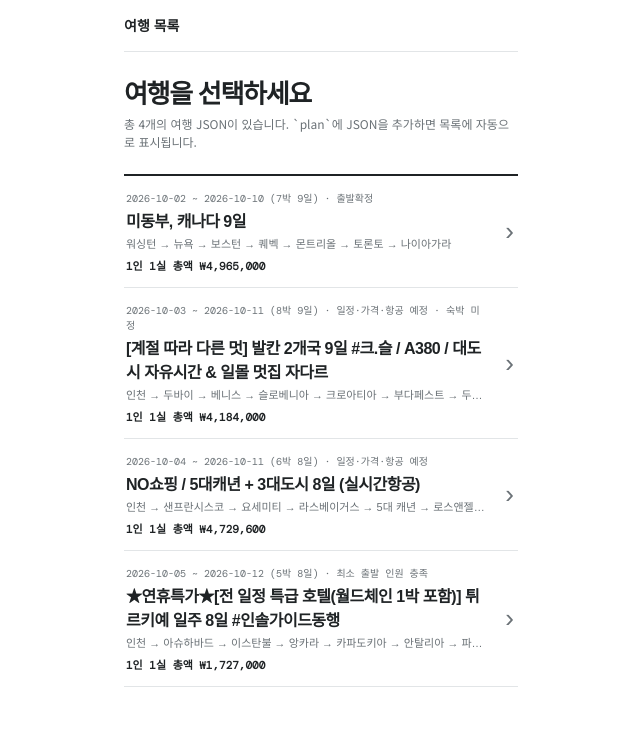
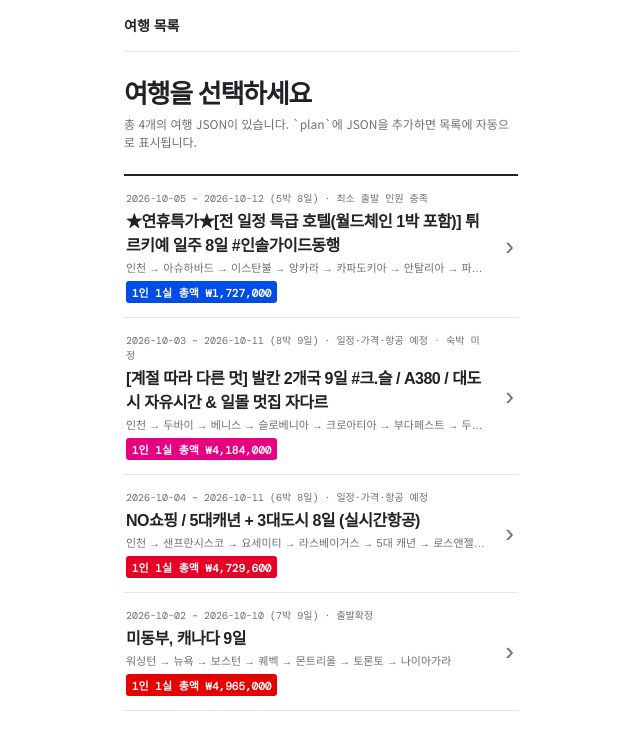
Before and after one commit to lacey0905/trip-plan, a React (Vite) app: page / in a window 1280 px wide. Shown: the top 750 px of the page, without its empty margins (319-959 px from the left). Built offline with nearby package versions, Linux system fonts and the light colour scheme.

Commit message:
스타일 수정: trip-list 버튼의 글꼴 두께 및 색상 변경, cost-total 배경 및 테두리 색상 업데이트

```diff
--- a/src/App.tsx
+++ b/src/App.tsx
@@ -1,4 +1,4 @@
-import { useEffect, useState } from 'react'
+import { useEffect, useState, type CSSProperties } from 'react'
 
 type TravelData = {
   여행: { 상품명: string; 상품코드: string; 기간: string; 형태: string; 주요여정: string; 원본링크: string }
@@ -12,7 +12,17 @@ const won = new Intl.NumberFormat('ko-KR')
 const travelFiles = import.meta.glob<TravelData>('../plan/*.json', { eager: true, import: 'default' })
 const trips = Object.entries(travelFiles)
   .map(([id, data]) => ({ id, data }))
-  .sort((a, b) => a.data.여행.기간.localeCompare(b.data.여행.기간))
+  .sort((a, b) => a.data.예상금액['1인_성인_예상총액'] - b.data.예상금액['1인_성인_예상총액'])
+const tripCosts = trips.map((trip) => trip.data.예상금액['1인_성인_예상총액'])
+const lowestTripCost = Math.min(...tripCosts)
+const highestTripCost = Math.max(...tripCosts)
+const priceStyle = (amount: number): CSSProperties => {
+  const position = highestTripCost === lowestTripCost ? 0.5 : (amount - lowestTripCost) / (highestTripCost - lowestTripCost)
+  const hue = 220 + position * 140
+  return {
+    '--price-color': `hsl(${hue} 100% 45%)`,
+  } as CSSProperties
+}
 
 function TripList({ onSelect }: { onSelect: (id: string) => void }) {
   return <main>
@@ -24,7 +34,7 @@ function TripList({ onSelect }: { onSelect: (id: string) => void }) {
         <span>{data.여행.기간} · {data.필수정보.출발상태}</span>
         <b>{data.여행.상품명}</b>
         <small>{data.여행.주요여정}</small>
-        <em>1인 1실 총액 ₩{won.format(data.예상금액['1인_성인_예상총액'])}</em>
+        <em className="price-amount" style={priceStyle(data.예상금액['1인_성인_예상총액'])}>1인 1실 총액 ₩{won.format(data.예상금액['1인_성인_예상총액'])}</em>
         <i>›</i>
       </button>)}</div>
     </section>
@@ -39,7 +49,7 @@ function TripDetail({ data, onBack }: { data: TravelData; onBack: () => void })
     <section className="trip-summary"><p>{trip.기간} · {essentials.출발상태}</p><h1>{trip.상품명}</h1><span className="code">{trip.상품코드}</span><a className="source-link" href={trip.원본링크} target="_blank" rel="noreferrer">원본 상품 보기 ↗</a></section>
     <section className="cost">
       <h2>예상 비용</h2>
-      <div className="cost-total"><span>1인 1실 총액</span><strong>₩{won.format(singleTotal)}</strong></div>
+      <div className="cost-total" style={priceStyle(singleTotal)}><span>1인 1실 총액</span><strong>₩{won.format(singleTotal)}</strong></div>
       <div className="cost-list">{cost.산출근거.map((item) => <div key={item.항목}><span>{item.항목}<small>{item.계산}</small></span><b>₩{won.format(item.금액)}</b></div>)}</div>
       <div className="included"><h3>상품가에 포함</h3><p>{cost.포함.join(' · ')}</p><h3>필수 현지 경비에 포함</h3><p>기사·가이드 경비 및 식사 팁</p><h3>별도 비용</h3><p>{cost.별도_변동비.join(' · ')}</p></div>
       <p className="notice">{cost.안내}{cost.공식상품가격범위 ? ' 공식 상품군 가격은 ₩' + won.format(cost.공식상품가격범위.최저) + '~₩' + won.format(cost.공식상품가격범위.최고) + '이며 출발일에 따라 달라집니다.' : ''}</p>
--- a/src/styles.scss
+++ b/src/styles.scss
@@ -107,7 +107,7 @@ h2 {
   display: block;
   margin-top: 6px;
   font:
-    600 11px "DM Mono",
+    700 11px "DM Mono",
     "Noto Sans KR",
     sans-serif;
   font-style: normal;
@@ -145,22 +145,30 @@ h2 {
 }
 .cost-total {
   padding: 14px;
-  background: $soft;
-  border: 1px solid $ink;
+  background: var(--price-color);
+  border: 1px solid var(--price-color);
   border-bottom: 0;
 }
 .cost-total span {
   font-size: 11px;
-  color: $muted;
+  color: #fff;
 }
 .cost-total strong {
   display: block;
   margin-top: 2px;
+  color: #fff;
   font:
     700 25px "DM Mono",
     "Noto Sans KR",
     sans-serif;
   letter-spacing: -0.06em;
+}
+.price-amount {
+  width: fit-content;
+  padding: 3px 6px;
+  border-radius: 3px;
+  background: var(--price-color);
+  color: #fff;
 }
 .cost-list {
   padding: 3px 14px;
```
